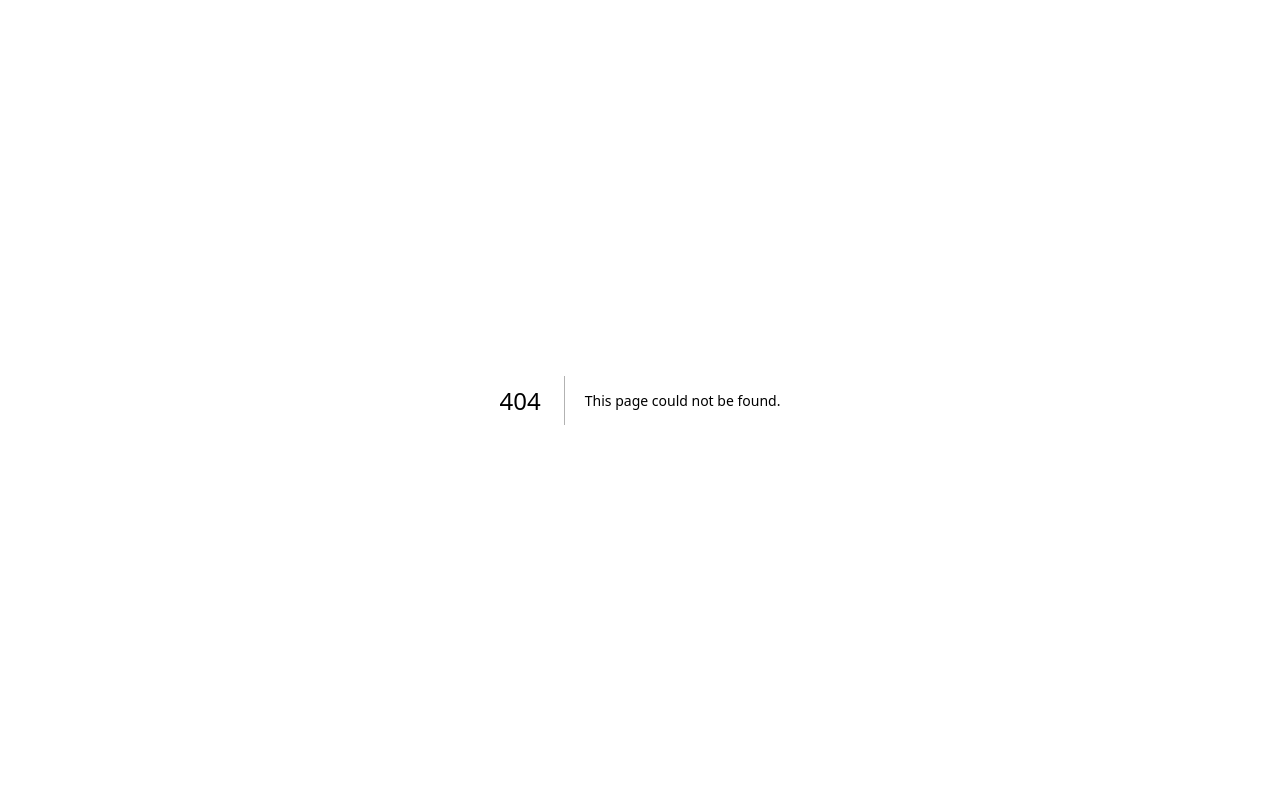
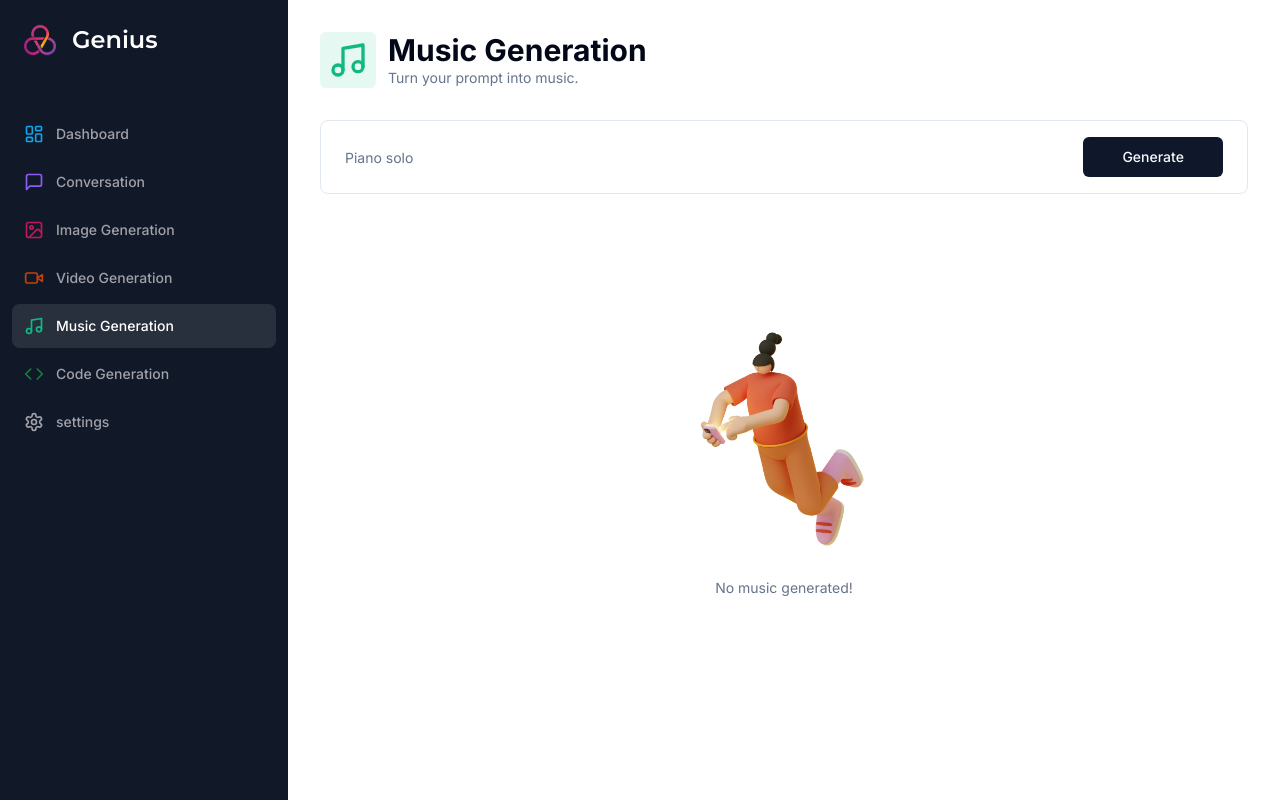
Before and after one commit to kadiraydinli/ai-saas, a Next.js app: page /music in a window 1280 px wide. Before the commit this address had no page. Built offline with nearby package versions, Linux system fonts and the light colour scheme.

Commit message:
added music generation page

```diff
--- /dev/null
+++ b/app/(dashboard)/(routes)/music/constants.ts
@@ -0,0 +1,7 @@
+import * as z from "zod";
+
+export const formSchema = z.object({
+    prompt: z.string().min(1, {
+        message: "Music Prompt is required",
+    }),
+});
--- /dev/null
+++ b/app/(dashboard)/(routes)/music/page.tsx
@@ -0,0 +1,119 @@
+"use client";
+
+import { useState } from "react";
+import * as z from "zod";
+import axios from "axios";
+import { Music } from "lucide-react";
+import { useForm } from "react-hook-form";
+import { zodResolver } from "@hookform/resolvers/zod";
+import { useRouter } from "next/navigation";
+
+import { Heading } from "@/components/heading";
+import { Form, FormControl, FormField, FormItem } from "@/components/ui/form";
+import { Input } from "@/components/ui/input";
+import { Button } from "@/components/ui/button";
+import EmptyState from "@/components/empty-state";
+import Loader from "@/components/loader";
+
+import { formSchema } from "./constants";
+
+const MusicPage = () => {
+	const [music, setMusic] = useState<string>();
+	const router = useRouter();
+
+	const form = useForm<z.infer<typeof formSchema>>({
+		resolver: zodResolver(formSchema),
+		defaultValues: {
+			prompt: "",
+		},
+	});
+
+	const isLoading = form.formState.isSubmitting;
+
+	const onSubmit = async (values: z.infer<typeof formSchema>) => {
+		try {
+			setMusic(undefined);
+
+			const response = await axios.post("/api/music", values);
+
+			setMusic(response.data.audio);
+
+			form.reset();
+		} catch (error: any) {
+			// TODO: Open Pro Modal
+			console.log(error);
+		} finally {
+			router.refresh();
+		}
+	};
+
+	return (
+		<div>
+			<Heading
+				title="Music Generation"
+				description="Turn your prompt into music."
+				icon={Music}
+				iconColor="text-emerald-500"
+				bgColor="bg-emerald-500/10"
+			/>
+			<div className="px-4 lg:px-8">
+				<div>
+					<Form {...form}>
+						<form
+							onSubmit={form.handleSubmit(onSubmit)}
+							className={`
+                                    rounded-lg
+                                    border
+                                    w-full
+                                    p-4
+                                    px-3
+                                    md:px-6
+                                    focus-within:shadow-md
+                                    grid
+                                    grid-cols-12
+                                    gap-2
+                                `}
+						>
+							<FormField
+								name="prompt"
+								render={({ field }) => (
+									<FormItem className="col-span-12 lg:col-span-10">
+										<FormControl className="m-0 p-0">
+											<Input
+												className="border-0 outline-none focus-visible:ring-0 focus-visible:ring-transparent"
+												disabled={isLoading}
+												placeholder="Piano solo"
+												{...field}
+											/>
+										</FormControl>
+									</FormItem>
+								)}
+							/>
+							<Button
+								className="col-span-12 lg:col-span-2 w-full"
+								disabled={isLoading}
+							>
+								Generate
+							</Button>
+						</form>
+					</Form>
+				</div>
+				<div className="space-y-4 mt-4">
+					{isLoading && (
+						<div className="p-8 rounded-lg w-full flex items-center justify-center bg-muted">
+							<Loader />
+						</div>
+					)}
+					{!music && !isLoading && <EmptyState label="No music generated!" />}
+					{music && (
+						<audio controls className="w-full mt-8">
+							<source src={music} />
+						</audio>
+					)}
+				</div>
+			</div>
+		</div>
+	);
+};
+
+export default MusicPage;
--- /dev/null
+++ b/app/api/music/route.ts
@@ -0,0 +1,37 @@
+import { NextResponse } from "next/server";
+import Replicate from "replicate";
+import { auth } from "@clerk/nextjs";
+
+const replicate = new Replicate({
+    auth: process.env.REPLICATE_API_TOKEN!
+});
+
+export async function POST(req: Request) {
+    try {
+        const { userId } = auth();
+        const body = await req.json();
+        const { prompt } = body;
+
+        if (!userId) {
+            return new NextResponse("Unauthorized", { status: 401 });
+        }
+
+        if (!prompt) {
+            return new NextResponse("Prompt is required!", { status: 400 });
+        }
+
+        const response = await replicate.run(
+            "riffusion/riffusion:8cf61ea6c56afd61d8f5b9ffd14d7c216c0a93844ce2d82ac1c9ecc9c7f24e05",
+            {
+                input: {
+                    prompt_a: prompt
+                }
+            }
+        );
+
+        return NextResponse.json(response);
+    } catch (error) {
+        console.log("[MUSIC_ERROR]", error);
+        return new NextResponse("Internal Error", { status: 500 });
+    }
+}
--- a/package.json
+++ b/package.json
@@ -35,6 +35,7 @@
     "react-hot-toast": "^2.4.1",
     "react-markdown": "^8.0.7",
     "react-syntax-highlighter": "^15.5.0",
+    "replicate": "^0.12.3",
     "tailwind-merge": "^1.14.0",
     "tailwindcss": "3.3.3",
     "tailwindcss-animate": "^1.0.6",
```
Also changed, not shown: 2 other files (tests, documents, lock files or other folders).
